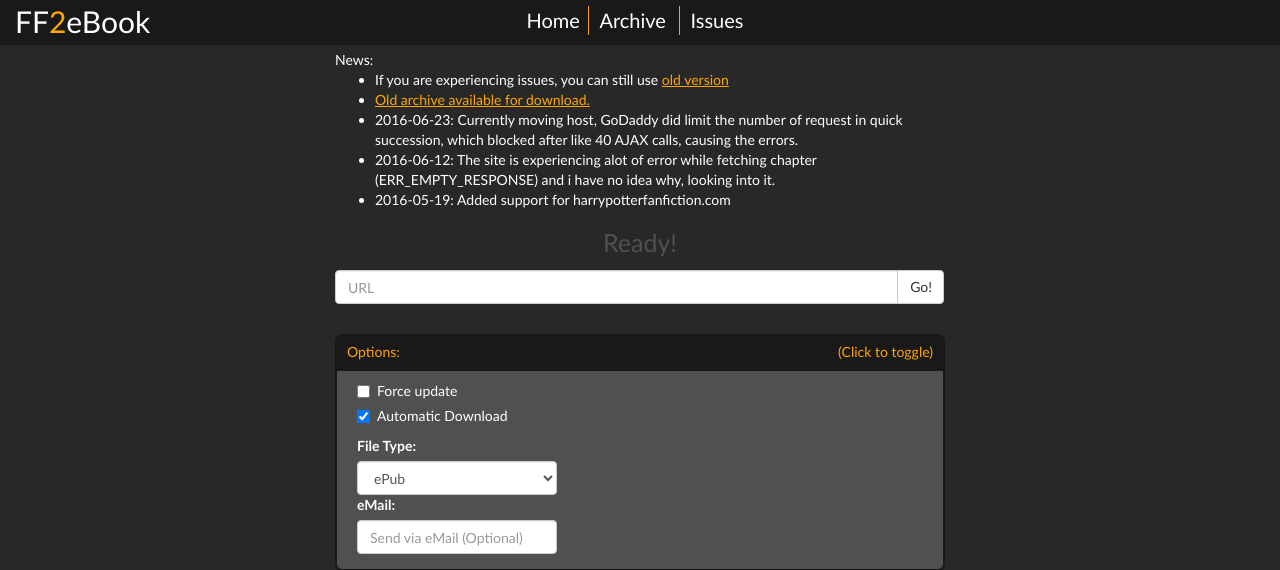
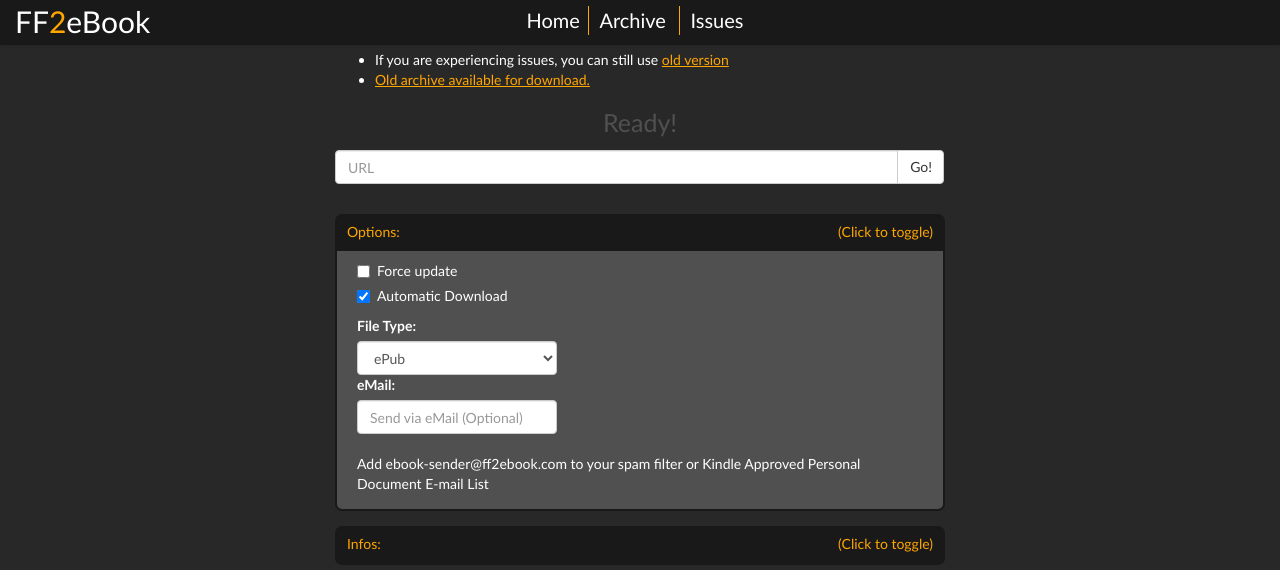
Before and after one commit to p0ody/ff2ebook, a PHP site: page / in a window 1280 px wide. Shown: the top 570 px of the page. Run offline with PHP 8.4, Linux system fonts and the light colour scheme; data that the repository does not hold is empty; some libraries are stand-ins or nearby versions.

Commit message:
Added mail infos

```diff
--- a/index.php
+++ b/index.php
@@ -32,13 +32,9 @@
 
         <div class="row">
             <div class="col-xs-12 news col-md-offset-3 col-md-6">
-                News:
                 <ul class="news">
                     <li>If you are experiencing issues, you can still use <a href="./old">old version</a></li>
                     <li><a href="http://www.previewmywebsitenow.com/app/browse.php?u=http%3A%2F%2Fff2ebook.com%2Farchive%2Fold%2Fff_to_ebook_archive_2016-06-03.zip&b=4">Old archive available for download.</a></li>
-                    <li>2016-06-23: Currently moving host, GoDaddy did limit the number of request in quick succession, which blocked after like 40 AJAX calls, causing the errors.</li>
-                    <li>2016-06-12: The site is experiencing alot of error while fetching chapter (ERR_EMPTY_RESPONSE) and i have no idea why, looking into it.</li>
-                    <li>2016-05-19: Added support for harrypotterfanfiction.com</li>
                 </ul>
             </div>
 
@@ -91,6 +87,7 @@
                                 <option value="pdf" disabled>PDF</option>
                             </select>
                             <label for="kindle-email">eMail:</label><input type="email" id="kindle-email" class="form-control" placeholder="Send via eMail (Optional)" />
+                            <br />Add ebook-sender@ff2ebook.com to your spam filter or Kindle Approved Personal Document E-mail List
                         </div>
                     </div>
                 </div>
```
